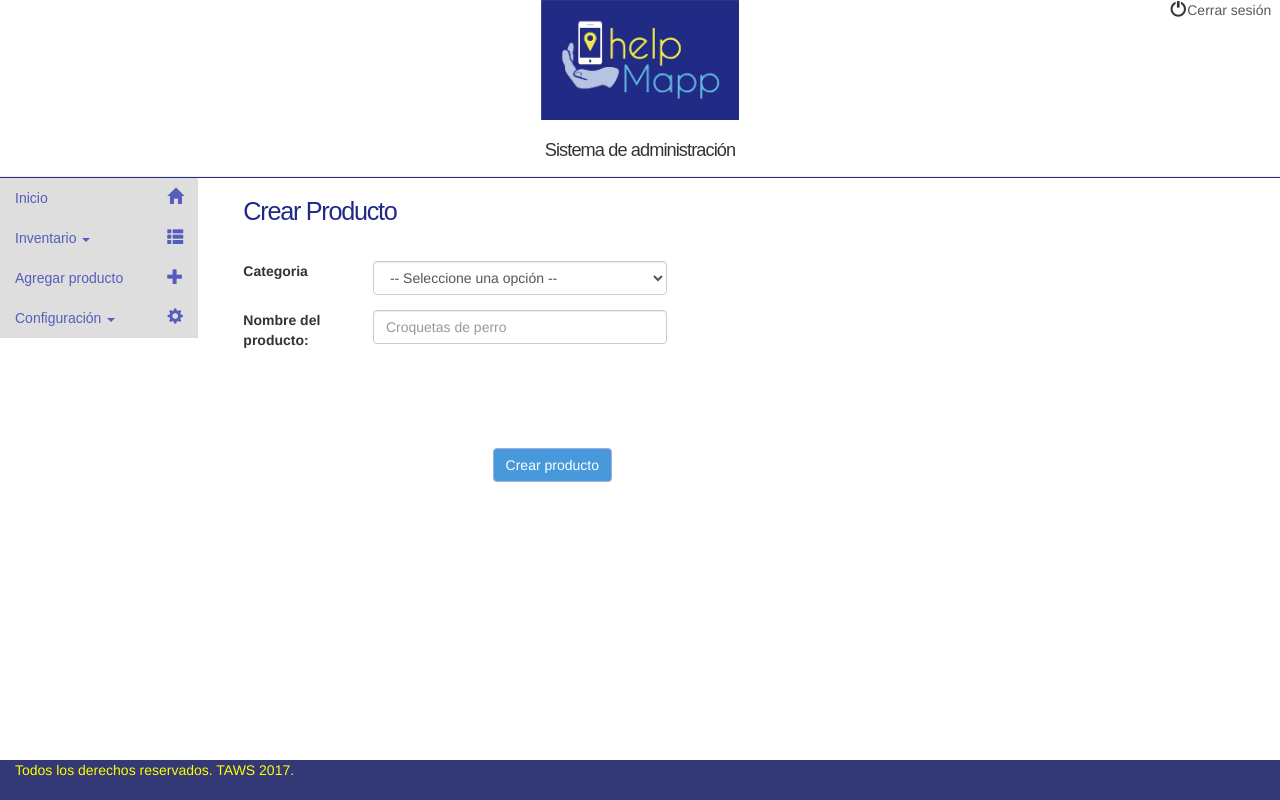
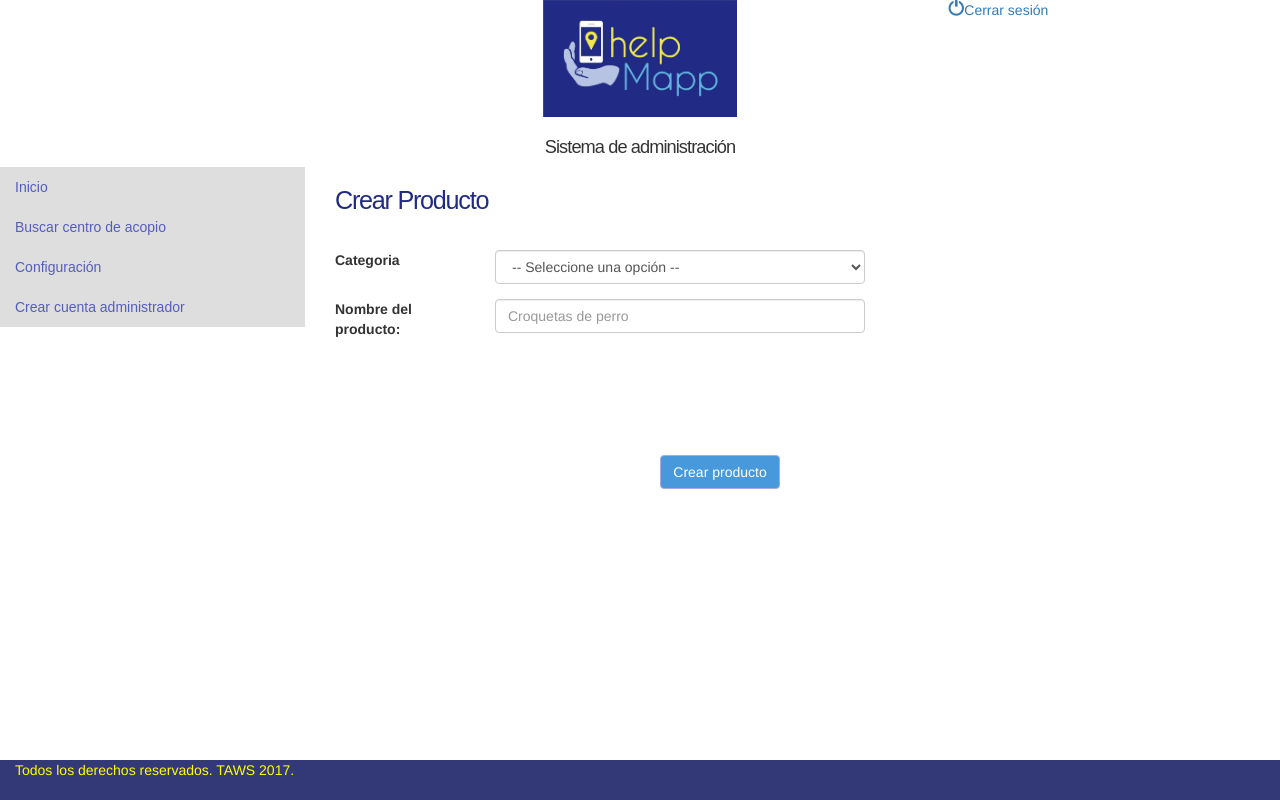
Before and after one commit to jgorotiz/HelpMapp, a Django app: page /crearProducto/ in a window 1280 px wide. Run offline with Django 3.2, Linux system fonts and the light colour scheme; some libraries are stand-ins or nearby versions.

Commit message:
terminando templates de admin

```diff
--- a/helpmapp/templates/helpmapp/Administrador/adminCentro/inventarioAgua.html
+++ b/helpmapp/templates/helpmapp/Administrador/adminCentro/inventarioAgua.html
@@ -4,7 +4,7 @@
 
 {% block title %}HelpMapp-CAcopio:Agua Inventario{% endblock %}
 
-  {% block body %}
+
 
 
    {% block css %}
--- a/helpmapp/templates/helpmapp/Administrador/superAdmin/base.html
+++ b/helpmapp/templates/helpmapp/Administrador/superAdmin/base.html
@@ -10,8 +10,8 @@
     <title>{% block title %}{% endblock %}</title>
 
     <!-- Bootstrap -->
-    <link href="../css/bootstrap.min.css" rel="stylesheet">
-    <link href="css/estilo.css" rel="stylesheet">
+    <link href="{% static 'css/bootstrap.min.css' %}" rel="stylesheet">
+    <link href="{% static 'css/estilo.css' %}" rel="stylesheet">
     {% block css %}{% endblock %}
 
 
@@ -22,9 +22,9 @@
     <div class="container col-md-12 header">
       <div >
         <div class="col-sm-4 col-sm-offset-4" id="logoDiv" >
-          <img src="../img/helpmappLogo.png" alt="logo">
+          <img src="{% static 'img/helpmappLogo.png' %}" alt="logo">
         </div>
-        <a href="../index.html">
+        <a href="{% url 'helpmapp.views.mostrar_administradorGeneral' %}">
           <div class="col-sm-4 logout">
             <p id="logout">
             <span class="pull-left showopacity glyphicon glyphicon-off"></span><a href="{% url 'helpmapp.views.cerrarSesion' %}"> Cerrar sesi&oacute;n</a>
@@ -50,8 +50,8 @@
   <div>
       <div class="col-sm-3 col-md-3 navbar-div navSuperAdmin">
             <ul class="nav nav-sidebar">
-              <li class="active"><a href="./index.html">Inicio <span class="sr-only">(current)</span></a></li>
-              <li><a href="./buscarCentroAcopio.html">Buscar centro de acopio</a></li>
+              <li class="active"><a href="{% url 'helpmapp.views.mostrar_administradorGeneral' %}">Inicio <span class="sr-only">(current)</span></a></li>
+              <li><a href="{% url 'helpmapp.views.mostrar_buscarCentroAcopio' %}">Buscar centro de acopio</a></li>
               <li><a href="./configCuenta.html">Configuración</a></li>
               <li><a href="./crearAdmin.html">Crear cuenta administrador</a></li>
               <li id="cerrar-sesion"><a href="../index.html"><i class="glyphicon glyphicon-off"></i> Cerrar sesión</a></li>
--- a/helpmapp/templates/helpmapp/Administrador/adminCentro/crearProducto.html
+++ b/helpmapp/templates/helpmapp/Administrador/superAdmin/crearProducto.html
@@ -1,4 +1,4 @@
-{% extends "helpmapp/Administrador/adminCentro/base.html" %}
+{% extends "helpmapp/Administrador/superAdmin/base.html" %}
 
 {% load staticfiles %}
 
@@ -7,7 +7,7 @@
 
 {% block css %}
 
-    <link href="css/crearProducto-estilo.css" rel="stylesheet">
+    <link href="{%static 'css/crearProducto-estilo.css' %}" rel="stylesheet">
  {% endblock %}
 
      {% block body %}
@@ -50,7 +50,3 @@
       </div>
 
 {% endblock %}
-{% block scripts %}
-     <script type="text/javascript" src="js/crearProducto-funcionalidades.js"></script>
-
-{% endblock %}
--- a/helpmapp/urls.py
+++ b/helpmapp/urls.py
@@ -18,7 +18,7 @@ urlpatterns = [
 
         url(r'^administradorGeneral/', views.mostrar_administradorGeneral,name="mostrar_administradorGeneral"),
         url(r'^configuracionCapacidades/', views.mostrar_configuracionCapacidades,name="mostrar_configuracionCapacidades"),
-        url(r'^configuracionCuenta/', views.mostrar_configuracionCuenta,name="mostrar_configuracionCuenta"),
+        url(r'^configuracionCuenta/', views.mostrar_configuracionCuenta,name="mostrar_configuracionCuenta"), # de admin zonal
         url(r'^crearProducto/', views.mostrar_crearProducto,name="mostrar_crearProducto"),
         url(r'^inventarioAgua/', views.mostrar_inventarioAgua,name="mostrar_inventarioAgua"),
         url(r'^inventarioComida/', views.mostrar_inventarioComida,name="mostrar_inventarioComida"),
--- a/helpmapp/views.py
+++ b/helpmapp/views.py
@@ -207,7 +207,7 @@ def mostrar_configuracionCuenta(request):
     return render(request,'helpmapp/Administrador/adminCentro/configuracionCuenta.html')
 
 def mostrar_crearProducto(request):
-    return render(request,'helpmapp/Administrador/adminCentro/crearProducto.html')
+    return render(request,'helpmapp/Administrador/superAdmin/crearProducto.html')
 
 def mostrar_inventarioAgua(request):
     return render(request,'helpmapp/Administrador/adminCentro/inventarioAgua.html')
```
